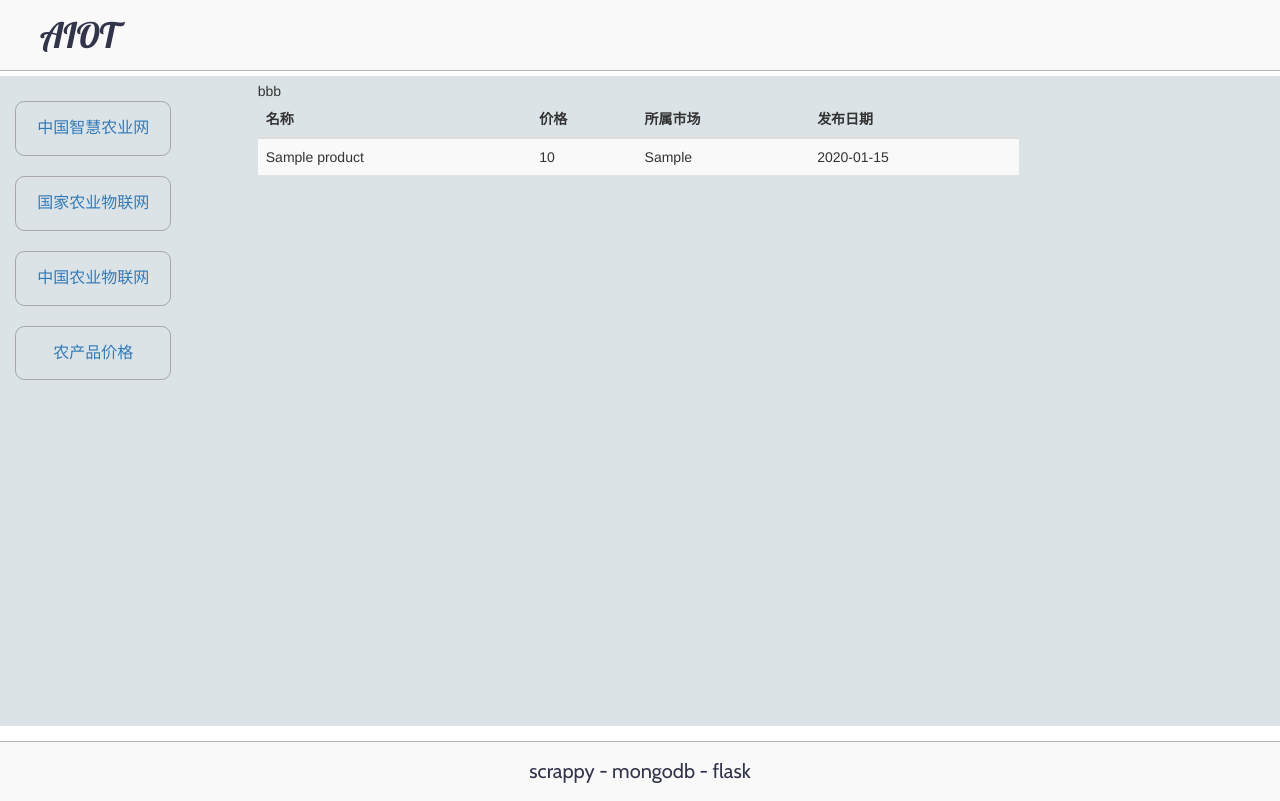
After one commit to Christings/flask_scrapy_aiot, a Python web app: template flask_aiot/app/templates/PriceDataList.html in a window 1280 px wide. The commit adds this page. Run offline with Jinja, Linux system fonts and the light colour scheme; the template is opened without the code that fills it: most values are stand-ins (such as "Sample title", 1, 10 or a date in 2020); some libraries are stand-ins or nearby versions.

Commit message:
全国农产品价格数据————增加布局

```diff
--- /dev/null
+++ b/flask_aiot/app/templates/PriceDataList.html
@@ -0,0 +1,41 @@
+{% extends "layout.html" %}
+{% import "_macros.html" as macros %}
+
+{% block search %}
+    <div>bbb</div>
+{% endblock %}
+
+{% block pricedata %}
+    {{ super() }}
+    <div id="products">
+        <table class="table table-striped">
+            <thead>
+            <tr>
+                <th>名称</th>
+                <th>价格</th>
+                <th>所属市场</th>
+                <th>发布日期</th>
+            </tr>
+            </thead>
+            <tbody>
+            {% for product in products %}
+                <tr>
+                    <td>{{ product.product_name }}</td>
+                    <td>{{ product.product_price }}</td>
+                    <td>{{ product.product_market }}</td>
+                    <td>{{ product.product_releasedate }}</td>
+                </tr>
+            {% endfor %}
+
+            </tbody>
+        </table>
+    </div>
+
+
+    {% if pagination_allproductprice %}
+        <ul class="pagination">
+            {{ macros.pagination_widget(pagination_allproductprice, '.ShowAllProductPriceView') }}
+        </ul>
+    {% endif %}
+
+{% endblock %}
--- a/flask_aiot/app/templates/layout.html
+++ b/flask_aiot/app/templates/layout.html
@@ -21,13 +21,14 @@
                     <li><a href="/show_chinacwa">中国智慧农业网</a></li>
                     <li><a href="/show_iot">国家农业物联网</a></li>
                     <li><a href="/show_ny135">中国农业物联网</a></li>
+                    <li><a href="/show_allproductprice">农产品价格</a></li>
                 </ul>
             </div>
         </div>
 
         <div id="container">
-
-            <div id="tfheader">
+            {% block search %}
+                <div id="tfheader">
                 <form name="searchform" id="tfsearch" method="POST" action="/search">
                     {#   <input type="text" class="tfinput" name="text" size="50" maxlength="200" placeholder="name, rating, genre, year">#}
                     {#   <input type="submit" value=">" class="tfbutton">#}
@@ -42,8 +43,13 @@
                 </form>
                 <div class="tfclear"></div>
             </div>
+            {% endblock %}
+
 
             {% block content %}
+            {% endblock %}
+
+            {% block pricedata %}
             {% endblock %}
 
         </div>
```
